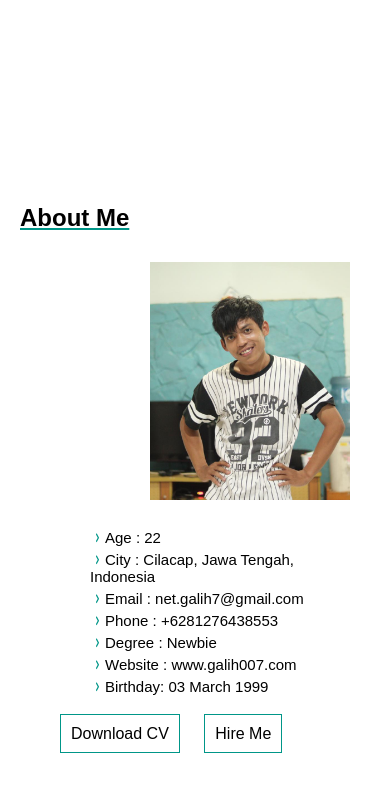
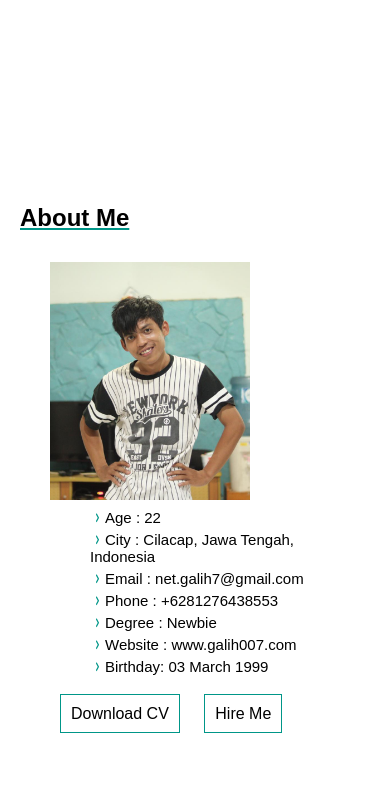
Before and after one commit to galihbagaskoro/galih007.github.io, a plain HTML site: page index.html in a window 390 px wide. Shown: the part 860-1652 px from the top of the page. Drawn offline with nearby package versions, Linux system fonts and the light colour scheme.

Commit message:
Update style-galih.css

```diff
--- a/css/style-galih.css
+++ b/css/style-galih.css
@@ -443,10 +443,10 @@ textarea {
 		animation: typing 2s steps(40) infinite;
 	}
 	/*==About==*/
-	#about-page .container .about-profile {
-		width: 200px;
-		margin-left: 100px;
-		margin-bottom: 20px;
+	#about-page .about-content{
+		margin-left: -20px;
+		position: relative;
+		justify-content: left;
 	}
 	#about-page .container .personal-data ul li {
 		font-size: 15px;
@@ -455,8 +455,8 @@ textarea {
 	}
 	#about-page .container .btn {
 		width: 100%;
-	position: relative;
-	justify-content:center;
+		position: relative;
+		justify-content:center;
 	}
 	#about-page .container .title p {
 		display: none;
```
